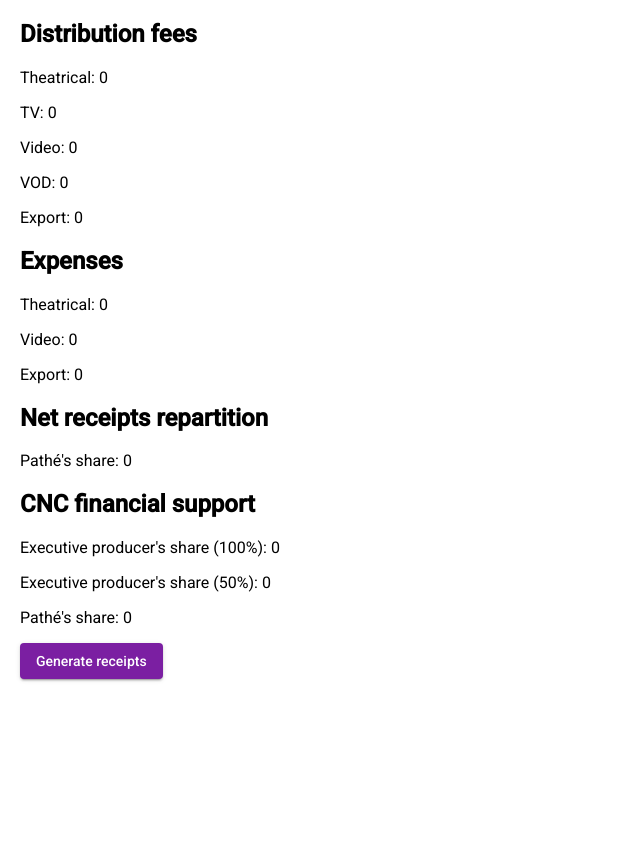
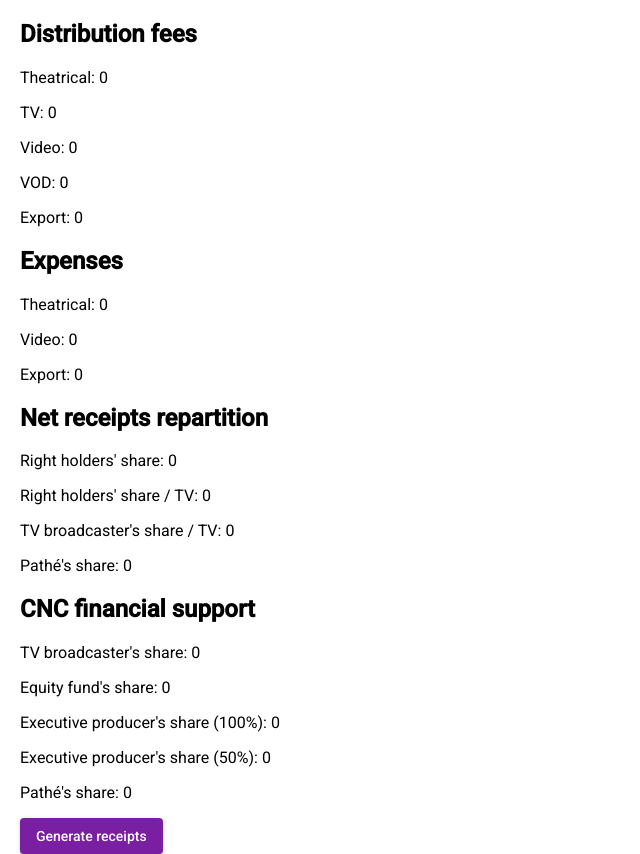
Before and after one commit to Jackseed/poc-manhattan, an Angular app: page /home in a window 1280 px wide. Shown: the whole page, without its empty margins (0-640 px from the left). Before the commit the page ends 820 px from the top, so only its background shows below. Built offline with nearby package versions, Linux system fonts and the light colour scheme.

Commit message:
other supports

```diff
--- a/src/app/data.ts
+++ b/src/app/data.ts
@@ -154,6 +154,69 @@ export const ROYALTIES: ReceiptRight[] = [
     ],
   }, */
   {
+    id: "RNPPAyd",
+    title: "Right holders' share",
+    type: "Net receipts repartition",
+    amount: 0,
+    cashedIn: 0,
+    rights: ["originTheatrical", "originVideo", "originVod", "rowAllRights"],
+    blocks: [
+      {
+        percentage: 62,
+        from: "originTheatrical",
+        after: "originTheatricalExpenses",
+        if: "originTheatricalExpensesRecouped",
+      },
+      {
+        percentage: 62,
+        from: "originVideo",
+        after: "originVideoExpenses",
+        if: "originVideoExpensesRecouped",
+      },
+      {
+        percentage: 62,
+        from: "originVod",
+        after: "originVodDistributionFees",
+      },
+      {
+        percentage: 62,
+        from: "rowAllRights",
+        after: "rowExpenses",
+        if: "rowExpensesRecouped",
+      },
+    ],
+  },
+  {
+    id: "RNPPAydTv",
+    title: "Right holders' share / TV",
+    type: "Net receipts repartition",
+    amount: 0,
+    cashedIn: 0,
+    rights: ["originTv"],
+    blocks: [
+      {
+        percentage: 57,
+        from: "originTv",
+        after: "originTvDistributionFees",
+      },
+    ],
+  },
+  {
+    id: "TVBroadcasterRNPP",
+    title: "TV broadcaster's share / TV",
+    type: "Net receipts repartition",
+    amount: 0,
+    cashedIn: 0,
+    rights: ["originTv"],
+    blocks: [
+      {
+        percentage: 8,
+        from: "originTv",
+        after: "originTvDistributionFees",
+      },
+    ],
+  },
+  {
     id: "RNPPPathe",
     title: "Pathé's share",
     type: "Net receipts repartition",
@@ -194,6 +257,54 @@ export const ROYALTIES: ReceiptRight[] = [
         from: "rowAllRights",
         after: "rowExpenses",
         if: "rowExpensesRecouped",
+      },
+    ],
+  },
+   {
+    id: "TvBroadcasterSupport",
+    title: "TV broadcaster's share",
+    type: "CNC financial support",
+    cashedIn: 0,
+    amount: 0,
+    blocks: [
+      {
+        percentage: 10,
+        from: "theatricalSupport",
+        after: "prodSupport100",
+      },
+      {
+        percentage: 10,
+        from: "videoSupport",
+        after: "prodSupport100",
+      },
+      {
+        percentage: 10,
+        from: "tvSupport",
+        after: "prodSupport100",
+      },
+    ],
+  },
+  {
+    id: "equitySupport",
+    title: "Equity fund's share",
+    type: "CNC financial support",
+    cashedIn: 0,
+    amount: 0,
+    blocks: [
+      {
+        percentage: 6.4,
+        from: "theatricalSupport",
+        after: "prodSupport100",
+      },
+      {
+        percentage: 6.4,
+        from: "videoSupport",
+        after: "prodSupport100",
+      },
+      {
+        percentage: 6.4,
+        from: "tvSupport",
+        after: "prodSupport100",
       },
     ],
   },
```
